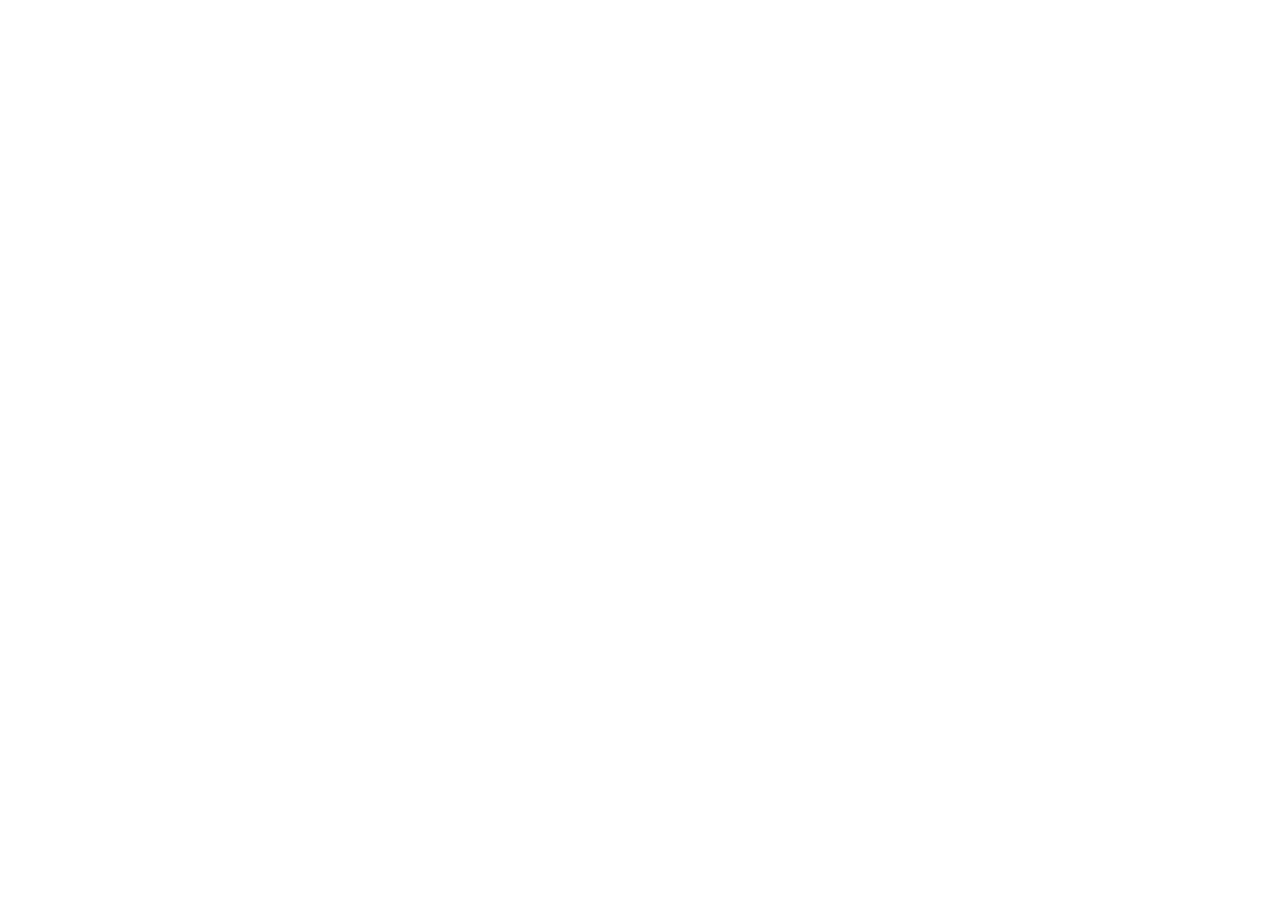
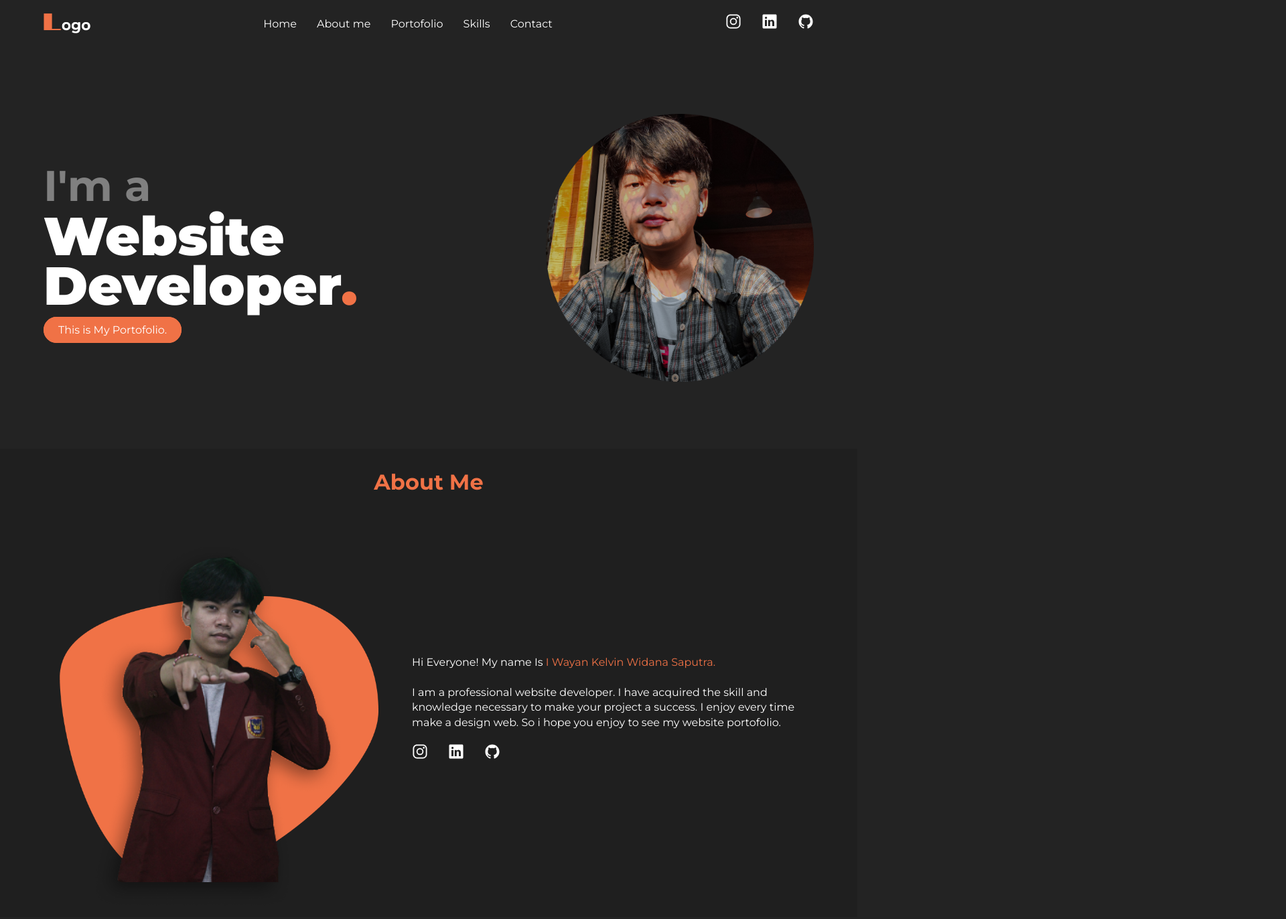
Before and after one commit to vinsdesign/portofolio, a plain HTML site: page index.html in a window 1280 px wide. Shown: the top 1372 px of the page at 67% size, 1920 px wide, since content can reach past the window. Before the commit the page ends 800 px from the top, so only its background shows below. Drawn offline with nearby package versions, Linux system fonts and the light colour scheme.

Commit message:
memabahkan isi dari html dan css

```diff
--- a/css/style.css
+++ b/css/style.css
@@ -0,0 +1,176 @@
+*{
+    margin: 0;
+    padding:0;
+    box-sizing: border-box;
+}
+body{
+    background-color: #232323;
+    font-family: 'montserrat', sans-serif;
+}
+
+/* navigation */
+header nav{
+    display: flex;
+    justify-content: space-between;
+    align-items: center;
+    width: 1150px;
+    margin: auto;
+    padding: 20px 0px 20px;
+}
+header nav img{
+    width: 70px;
+}
+header nav ul{
+    list-style: none;
+    display: flex;
+    gap: 30px;
+}
+header nav .navigation li a{
+    text-decoration: none;
+    color: #fff;
+}
+header nav .navigation li a:hover{
+    color: #f07246;
+    transition: 0.3s;
+}
+header nav .media-sosial li a{
+    text-decoration: none;
+    color: #fff;
+    font-size: 1.5em;
+}
+header nav .media-sosial li a:hover{
+    color: #f07246;
+    transition: 0.3s;
+}
+
+/* main ---home */
+main .home{
+    display: flex;
+    justify-content: space-between;
+    align-items: center;
+    width: 1150px;
+    margin: auto;
+    height: 600px;
+}
+main .home article h2{
+    font-size: 4em;
+    color: gray;
+    font-weight: 700;
+}
+main .home article h1{
+    font-size: 5em;
+    color: #fff;
+    font-weight: 900;
+    line-height: 92%;
+    margin-bottom: 20px;
+}
+main .home article h1>span{
+    color: #f07246;
+}
+main .home article a{
+    padding: 8px 20px 8px;
+    color: #fff;
+    text-decoration: none;
+    background-color: #f07246;
+    border-radius: 20px;
+    border: 2px solid  #f07246;
+}
+main .home article a:hover{
+    color: #f07246;
+    background-color: transparent;
+    border: 2px solid  #f07246;
+    transition: 0.3s;
+}
+main .home img{
+    width: 400px;
+}
+
+/* ---about me */
+main .about-me {
+    background-color: #1f1f1f;
+}
+main .about-me h1{
+    text-align: center;
+    color: #f07246;
+    font-size: 2em;
+    padding: 30px 0px;
+}
+main .about-me .content-1{
+    display: flex;
+    justify-content: center;
+    align-items: center;
+    width: 1150px;
+    margin: auto;
+    height: 600px;
+    gap: 50px;
+}
+main .about-me .content-1 img{
+    width: 500px;
+}
+main .about-me .content-1 article p{
+    color: #fff;
+    line-height: 140%;
+}
+main .about-me .content-1 article p>span{
+    color: #f07246;
+}
+main .about-me .content-1 article .media-sosial{
+    list-style: none;
+    display: flex;
+    gap: 30px;
+    padding: 20px 0px;
+}
+main .about-me .content-1 article .media-sosial li a{
+    text-decoration: none;
+    color: #fff;
+    font-size: 1.5em;
+}
+main .about-me .content-1 article .media-sosial li a:hover{
+    transition: 0.3s;
+    color: #f07246;
+}
+
+/* ---my portofolio */
+main .portofolio h1{
+    text-align: center;
+    color: #f07246;
+    font-size: 2em;
+    padding: 30px 0px;
+}
+main .portofolio .content-portofolio{
+    display: flex;
+    justify-content: center;
+    width: 1150px;
+    margin: auto;
+    gap: 50px;
+    margin-bottom: 30px;
+}
+main .portofolio .content-portofolio img{
+    width: 300px;
+}
+main .portofolio .content-portofolio .portofolio1{
+    background-color: #fff;
+    padding: 20px;
+
+    border-radius: 20px;
+}
+main .portofolio .content-portofolio .portofolio2{
+    background-color: #fff;
+    padding: 20px;
+    border-radius: 20px;
+}
+main .portofolio .content-portofolio h5{
+    font-size: 1.2em;
+    text-align: center;
+    padding: 10px 0px;
+}
+main .portofolio center a{
+    padding: 8px 20px 8px;
+    color: #fff;
+    text-decoration: none;
+    background-color: #f07246;
+    border-radius: 20px;
+    border: 2px solid  #f07246;
+}
+
+/* skills */
--- a/index.html
+++ b/index.html
@@ -3,9 +3,121 @@
 <head>
     <meta charset="UTF-8">
     <meta name="viewport" content="width=device-width, initial-scale=1.0">
-    <title>Document</title>
+    <title>Belajar Semantic</title>
+    <!-- font montserrat -->
+    <link rel="preconnect" href="https://fonts.googleapis.com">
+    <link rel="preconnect" href="https://fonts.gstatic.com" crossorigin>
+    <link href="https://fonts.googleapis.com/css2?family=Montserrat:ital,wght@0,100;0,200;0,300;0,400;0,500;0,600;0,700;0,800;0,900;1,100;1,200;1,300;1,400;1,500;1,600;1,700;1,800;1,900&display=swap" rel="stylesheet">
+    <!-- link css -->
+    <link rel="stylesheet" href="css/style.css">
 </head>
 <body>
+    <!-- header & nav -->
+    <header>
+        <nav>
+            <img src="Image/asset/Logo.png" alt="logo">
+            <ul class="navigation">
+                <li><a href="#">Home</a></li>
+                <li><a href="#">About me</a></li>
+                <li><a href="#">Portofolio</a></li>
+                <li><a href="#">Skills</a></li>
+                <li><a href="#">Contact</a></li>
+            </ul>
+            <ul class="media-sosial">
+                <li><a href="#"><ion-icon name="logo-instagram"></ion-icon></a></li>
+                <li><a href="#"><ion-icon name="logo-linkedin"></ion-icon></a></li>
+                <li><a href="#"><ion-icon name="logo-github"></ion-icon></a></li>
+            </ul>
+        </nav>
+    </header>
 
+    <!-- main -->
+    <main>
+        <!-- home -->
+        <section class="home">
+            <article>
+                <h2>I'm a</h2>
+                <h1>Website Developer<span>.</span></h1>
+                <a href="#">This is My Portofolio.</a>
+            </article>
+            <img src="Image/My picture.png" alt="my-picture">
+        </section>
+
+        <!-- About Me -->
+        <section class="about-me">
+            <h1>About Me</h1>
+            <div class="content-1">
+                <img src="Image/about-me-picture.png" alt="about-me-picture">
+                <article>
+                    <p>Hi Everyone!
+                        My name Is <span>I Wayan Kelvin Widana Saputra.</span>
+                        <br>
+                        <br>
+                        I am a professional website developer. I have acquired the skill and knowledge necessary to make your project a success. I enjoy every time make a design web. So i hope you enjoy to see my website portofolio.</p>
+                        <ul class="media-sosial">
+                            <li><a href="#"><ion-icon name="logo-instagram"></ion-icon></a></li>
+                            <li><a href="#"><ion-icon name="logo-linkedin"></ion-icon></a></li>
+                            <li><a href="#"><ion-icon name="logo-github"></ion-icon></a></li>
+                        </ul>
+                </article>
+            </div>
+        </section>
+
+        <!-- My Portofolio -->
+        <section class="portofolio">
+            <h1>My Portofolio</h1>
+            <section class="content-portofolio">
+                <div class="portofolio1">
+                    <img src="Image/portofolio1.png" alt="portofolio">
+                    <h5>UI/UX BUMDES DALUNG</h5>
+                </div>
+                <div class="portofolio2">
+                    <img src="Image/portofolio2.png" alt="portofolio">
+                    <h5>Website
+                        ESPORTS INSTIKI</h5>
+                </div>
+            </section>
+            <center>
+                <a href="#">More Info</a>
+            </center>
+        </section>
+
+        <!-- skills -->
+        <section>
+            <h1>Skills</h1>
+            <div class="image-content">
+                <img src="Image/asset/git.png" alt="git">
+                <img src="Image/asset/html 1.png" alt="html">
+                <img src="Image/asset/css.png" alt="css">
+                <img src="Image/asset/JavaScript-logo.png" alt="JavaScript-logo">
+                <img src="Image/asset/PHP-logo.svg.png" alt="PHP-logo">
+                <img src="Image/asset/Python-logo-notext.svg.png" alt="python">
+            </div>
+        </section>
+    </main>
+
+    <!-- footer -->
+    <footer>
+        <h1>Contac Me</h1>
+        <div class="content-footer">
+            <section>
+                <ion-icon name="call"></ion-icon><h5>Call Me</h5>
+                <p>08776182161</p>
+            </section>
+            <section>
+                <ion-icon name="email"></ion-icon><h5>Email</h5>
+                <p>kelvinsaputra024@gmail.com</p>
+            </section>
+            <section>
+                <ion-icon name="logo-github"></ion-icon><h5>Github</h5>
+                <p>vinsdesign.github.io</p>
+            </section>
+        </div>
+    </footer>
+
+
+    <!-- ion-icon -->
+    <script type="module" src="https://unpkg.com/ionicons@7.1.0/dist/ionicons/ionicons.esm.js"></script>
+    <script nomodule src="https://unpkg.com/ionicons@7.1.0/dist/ionicons/ionicons.js"></script>
 </body>
 </html>
```
